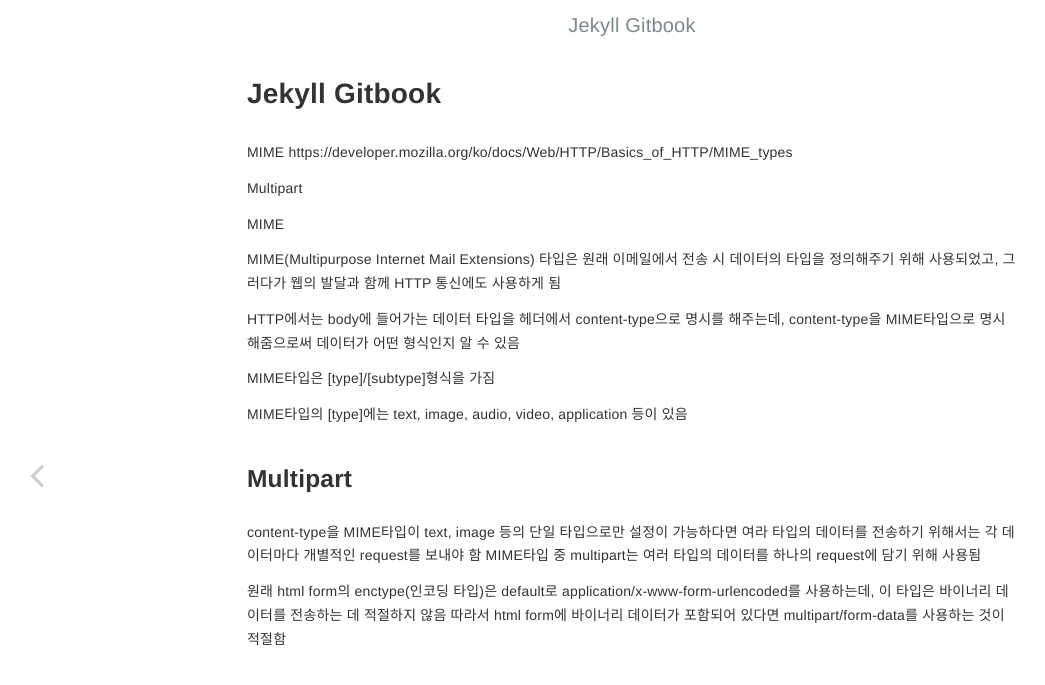
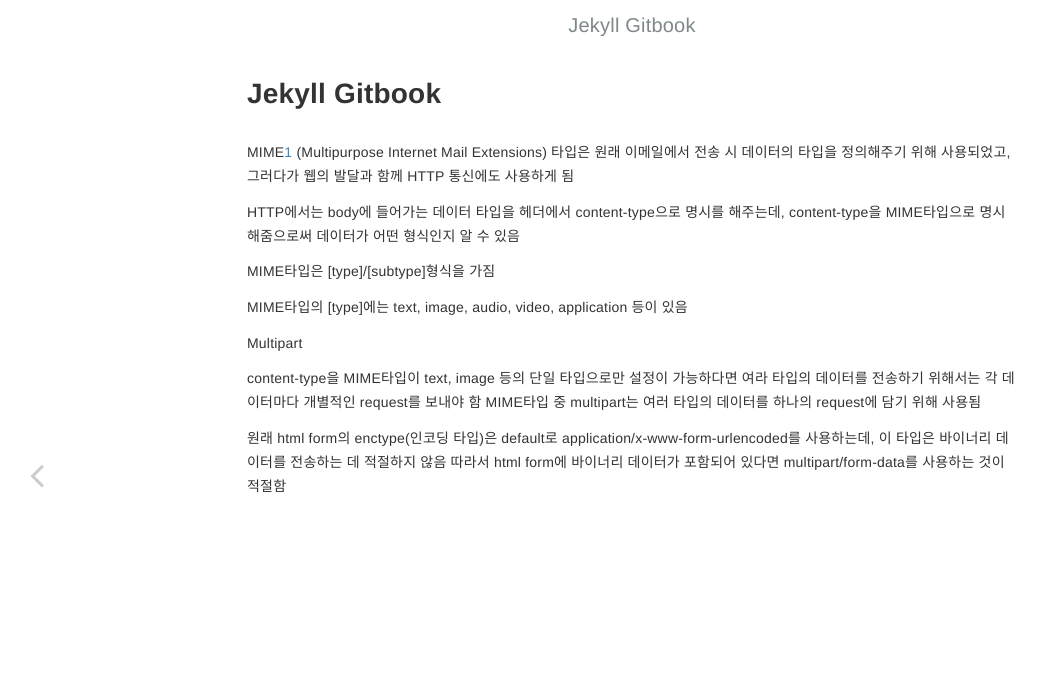
Before and after one commit to endb1228/endb1228.github.io, a Jekyll site: the page built from _posts/2021-11-19-MIME.md, in a window 1280 px wide. Shown: the top 685 px of the page, without its empty margins (8-1053 px from the left). Built offline with Jekyll 4.4.1, drawn with Linux system fonts in a browser that asks for light colours; our own code applies the rules of GitHub Pages for plain Markdown files.

Commit message:
no message

```diff
--- a/_posts/2021-11-19-MIME.md
+++ b/_posts/2021-11-19-MIME.md
@@ -1,20 +1,12 @@
 ---
-title: MIME & Multipart
+title: MIME and Multipart
 author:Jonghyeok Lee
 date: 2021-11-19
 category: Jekyll
 layout: post
 ---
 
-MIME
-https://developer.mozilla.org/ko/docs/Web/HTTP/Basics_of_HTTP/MIME_types
-
-Multipart
-
-
-MIME
-
-MIME(Multipurpose Internet Mail Extensions) 타입은 원래 이메일에서 전송 시 데이터의 타입을 정의해주기 위해 사용되었고,
+MIME[1] (Multipurpose Internet Mail Extensions) 타입은 원래 이메일에서 전송 시 데이터의 타입을 정의해주기 위해 사용되었고,
 그러다가 웹의 발달과 함께 HTTP 통신에도 사용하게 됨
 
 HTTP에서는 body에 들어가는 데이터 타입을 헤더에서 content-type으로 명시를 해주는데,
@@ -25,7 +17,7 @@ MIME타입은 [type]/[subtype]형식을 가짐
 MIME타입의 [type]에는 text, image, audio, video, application 등이 있음
 
 
-## Multipart
+Multipart
 
 content-type을 MIME타입이 text, image 등의 단일 타입으로만 설정이 가능하다면 여라 타입의 데이터를 전송하기 위해서는 각 데이터마다 개별적인 request를 보내야 함
 MIME타입 중 multipart는 여러 타입의 데이터를 하나의 request에 담기 위해 사용됨
@@ -33,3 +25,5 @@ MIME타입 중 multipart는 여러 타입의 데이터를 하나의 request에
 원래 html form의 enctype(인코딩 타입)은 default로 application/x-www-form-urlencoded를 사용하는데,
 이 타입은 바이너리 데이터를 전송하는 데 적절하지 않음
 따라서 html form에 바이너리 데이터가 포함되어 있다면 multipart/form-data를 사용하는 것이 적절함
+
+[1]: https://developer.mozilla.org/ko/docs/Web/HTTP/Basics_of_HTTP/MIME_types
```
